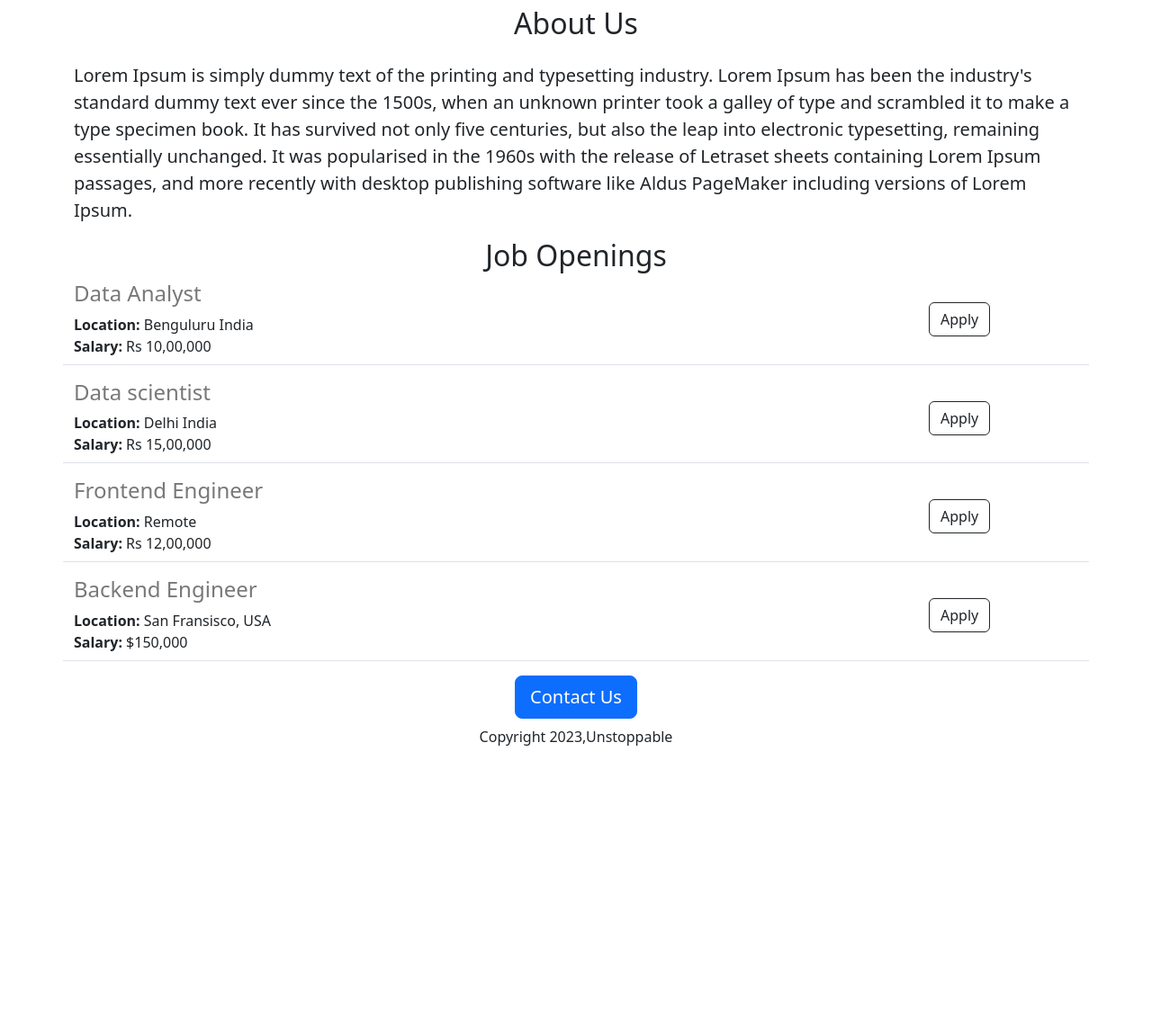
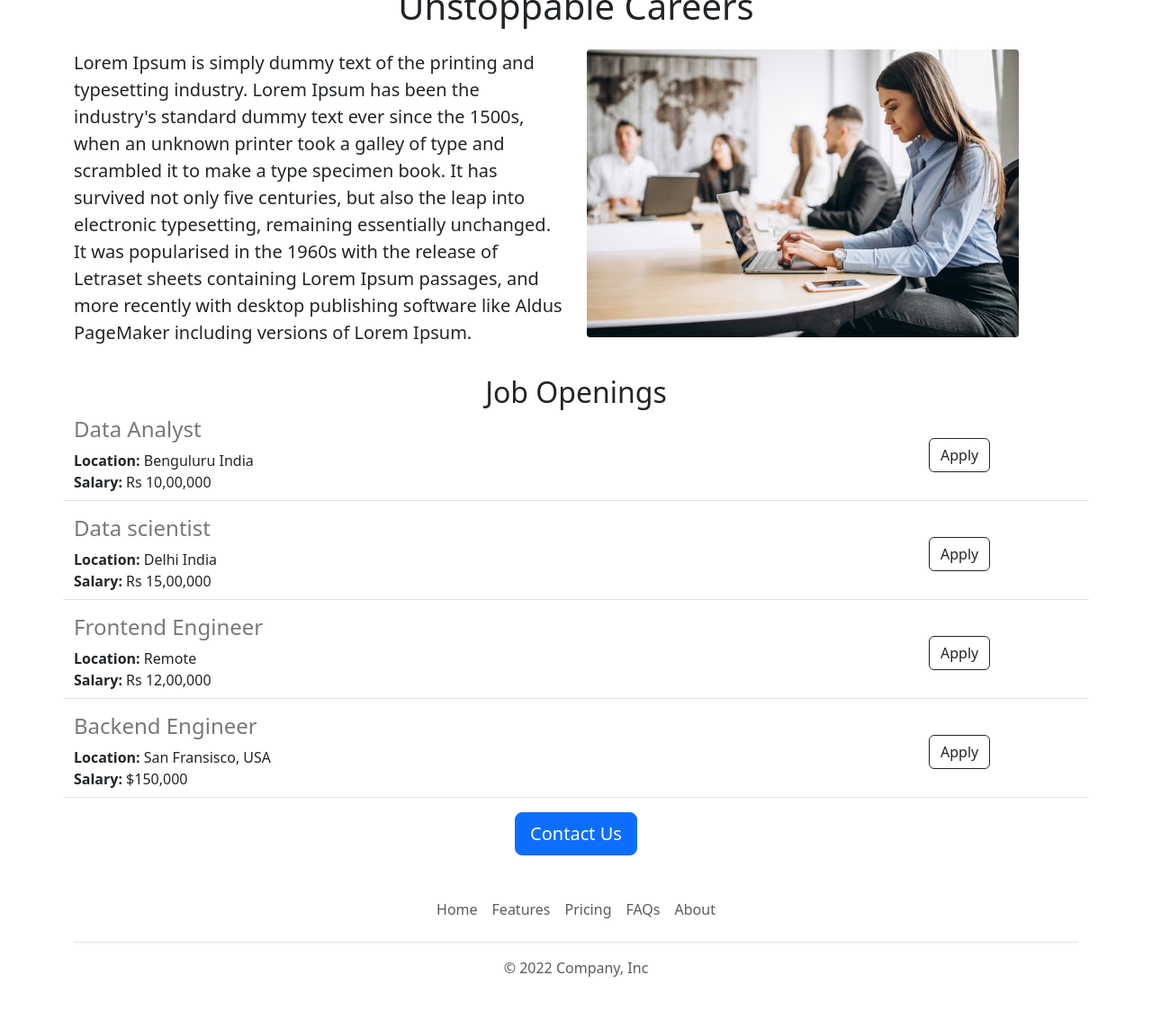
Before and after one commit to Pradyumna217/pradyumna-careers-website, a Flask app: page / in a window 1280 px wide. Shown: the part 441-1585 px from the top of the page at 90% size. Before the commit the page ends 1270 px from the top, so only its background shows below. Run offline with Flask 2, Linux system fonts and the light colour scheme.

Commit message:
added navbar and footer

```diff
--- /dev/null
+++ b/templates/footer.html
@@ -0,0 +1,12 @@
+<div class="container">
+  <footer class="py-3 my-4">
+    <ul class="nav justify-content-center border-bottom pb-3 mb-3">
+      <li class="nav-item"><a href="#" class="nav-link px-2 text-muted">Home</a></li>
+      <li class="nav-item"><a href="#" class="nav-link px-2 text-muted">Features</a></li>
+      <li class="nav-item"><a href="#" class="nav-link px-2 text-muted">Pricing</a></li>
+      <li class="nav-item"><a href="#" class="nav-link px-2 text-muted">FAQs</a></li>
+      <li class="nav-item"><a href="#" class="nav-link px-2 text-muted">About</a></li>
+    </ul>
+    <p class="text-center text-muted">&copy; 2022 Company, Inc</p>
+  </footer>
+</div>
--- a/templates/home.html
+++ b/templates/home.html
@@ -10,17 +10,25 @@
         height: 360px;
         object-fit: cover;
         width: 100%;
+        margin-bottom: 16 px;
       }
     </style>
   </head>
   <body>
+    {% include 'nav.html' %}
+    <img id="banner"class="img-fluid" src="https://pradyumna-careers-website.pradyumnadeshmu.repl.co/static/unstoppablewebsite.jpg">
     <div class="container">
-    <h1 class="text-center mt-2 mb-4">{{company_name}} Careers</h1>
-    <img id="banner"class="img-fluid" src="https://pradyumna-careers-website.pradyumnadeshmu.repl.co/static/unstoppablewebsite.jpg">
-      <h2 class="text-center mt-2 mb-4">About Us</h2>
+      <h1 class="text-center mt-2 mb-4">{{company_name}} Careers</h1>
+      <div class="row" style="margin-bottom:16px">
+        <div class="col-md-6">
     <p class="lead">
       Lorem Ipsum is simply dummy text of the printing and typesetting industry. Lorem Ipsum has been the industry's standard dummy text ever since the 1500s, when an unknown printer took a galley of type and scrambled it to make a type specimen book. It has survived not only five centuries, but also the leap into electronic typesetting, remaining essentially unchanged. It was popularised in the 1960s with the release of Letraset sheets containing Lorem Ipsum passages, and more recently with desktop publishing software like Aldus PageMaker including versions of Lorem Ipsum.
     </p>
+        </div>
+      <div class="d-none d-md-block col-md-6">
+        <img src="/static/people.jpeg" style="height:320px; border-radius:4px">
+          </div>
+        </div>
       <h2 class="text-center">
         Job Openings
       </h2>
@@ -31,8 +39,9 @@
       </div>
       <div class="text-center">
       <button class="btn btn-primary btn-lg">Contact Us</button>
-        <p class="mt-2">Copyright 2023,Unstoppable</p>
       </div>
     </div>
+    {% include 'footer.html' %}
   </body>
+
 </html>
--- a/templates/jobitem.html
+++ b/templates/jobitem.html
@@ -9,6 +9,6 @@
           {% endif %}
   </div>
   <div class="col-2 ">
-    <button type="button" class="btn btn-outline-dark mt-4">Apply</button>
+    <a href="https://google.com" type="button" class="btn btn-outline-dark mt-4">Apply</a>
   </div>
 </div>
--- /dev/null
+++ b/templates/nav.html
@@ -0,0 +1,9 @@
+<nav class="navbar shadow-sm fixed-top bg-white">
+  <div class="container">
+    <a class="navbar-brand" href="#">
+      <img src="/static/logo.svg" alt="" width="30" height="24">
+      Unstoppable
+    </a>
+  </div>
+</nav>
+<div style="height: 56px "></div>
```
Also changed, not shown: static/logo.svg (added), static/people.jpeg (added).
